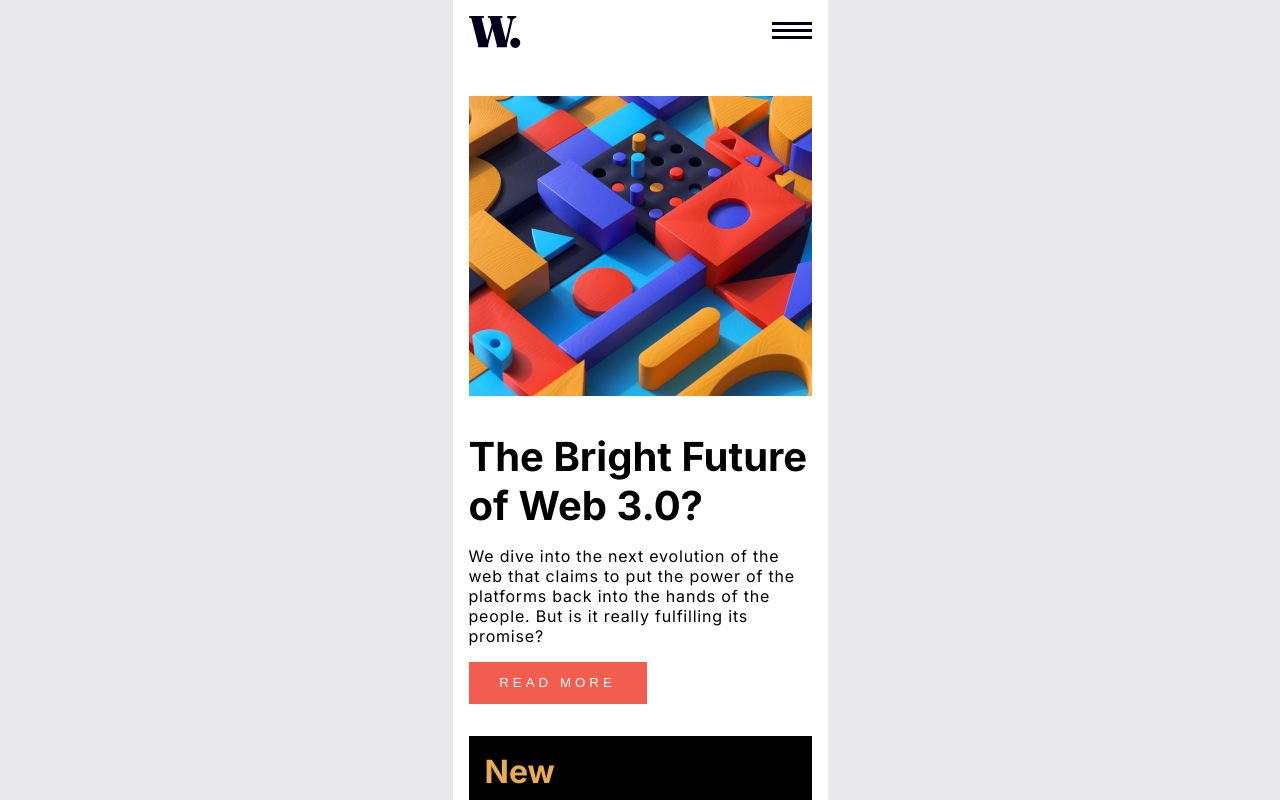
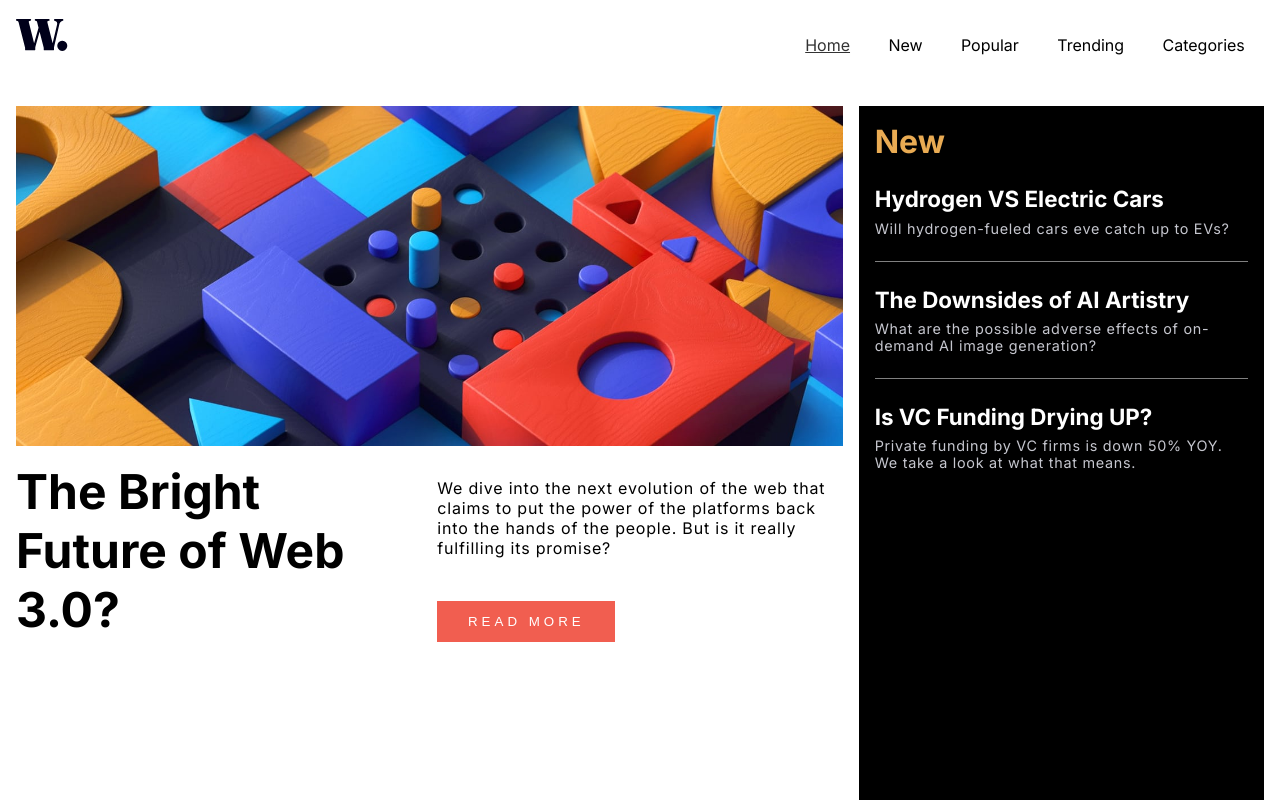
Before and after one commit to lukKotecki/FM-news-homepage, a React (Vite) app: page /home in a window 1280 px wide. Shown: the top 800 px of the page. Built offline with nearby package versions, Linux system fonts and the light colour scheme.

Commit message:
desctop view finished

```diff
--- a/src/components/Menu/menu.css
+++ b/src/components/Menu/menu.css
@@ -16,7 +16,7 @@
     height:100vh;
     width: 70%;
     transform: translateX(100%);
-    transition: all .2s ease-out;
+    transition: transform .2s ease-out;
   }
   .show-menu{
     transform: translateX(0%);
@@ -39,3 +39,23 @@
     text-decoration: underline;
     color: #333;
   }
+
+  @media (min-width: 768px){
+    .menu-container{
+      position: initial;
+      transform: translateX(0%);
+      height: fit-content;
+      padding: 0;
+
+      /* transition: none; */
+    }
+    #menu-btn , #close{
+      display: none;
+    }
+    .navigation{
+      display: flex;
+      margin: 0;
+    }
+
+
+  }
--- a/src/index.css
+++ b/src/index.css
@@ -22,9 +22,10 @@ a{
 }
 
 header{
+  grid-area: header;
   display: flex;
   justify-content: space-between;
-  align-items: center;
+  align-items: baseline;
   /* padding-bottom: 2em; */
 }
 .logo{
@@ -32,24 +33,24 @@ header{
 }
 
 
-
 article{
-  max-width: 375px;
+  grid-area: article;
+  /* max-width: 375px; */
   padding: 1em 0;
 }
 .article-image{
   width: 100%;
-  max-width: 375px;
-  padding: 2em 0;
+  /* max-width: 375px; */
+  padding: 1em 0;
 }
-article > h1{
+article h1{
   font-size: 2.5rem;
 }
-article > p{
+article p{
   padding: 1em 0;
   letter-spacing: .05em;
 }
-article > button {
+article button {
   background-color: hsl(5, 85%, 63%);
   color: white;
   letter-spacing: .3em;
@@ -60,6 +61,7 @@ article > button {
 
 
 aside{
+  grid-area: aside;
   background-color: black;
   color: white;
   padding: 1em;
@@ -87,6 +89,9 @@ aside li p{
   letter-spacing: .05em;
 }
 
+section{
+  grid-area: section;
+}
 section li{
   display: flex;
   margin: 1em 0;
@@ -109,3 +114,43 @@ section h4{
 section p{
   color: gray;
 }
+
+
+@media (min-width:768px){
+  .main-wrapper{
+    max-width: 1440px;
+    display: grid;
+    grid-template-columns: 1fr 1fr 1fr;
+    /* grid-template-rows: 1fr 1fr 1fr; */
+    gap: 1em;
+    grid-template-areas: "header header header"
+                        "article article aside"
+                        "article article aside"
+                        "section section section";
+  }
+
+  .article-image{
+    padding: 0;
+  }
+  section ul{
+    display: grid;
+    grid-template-columns: 1fr 1fr 1fr;
+    gap: 1em;
+  }
+  article{
+    display: grid;
+    grid-template: 1fr 1fr / 1fr 1fr;
+    gap: 1em;
+  }
+  .article-image{
+    grid-column: 1/3;
+  }
+  article h1{
+    font-size: 3rem;
+  }
+  article button{
+    margin-top: 2em;
+  }
+
+
+}
--- a/src/pages/Home.jsx
+++ b/src/pages/Home.jsx
@@ -4,7 +4,7 @@ import imageDesktop from '../assets/images/image-web-3-desktop.jpg'
 
 export default function Home(){
 
-    const [image, setImage] = React.useState(imageMobile)
+    const [image, setImage] = React.useState(window.innerWidth>375? imageDesktop : imageMobile)
 
     React.useEffect(()=>{
         function changeImage(){
@@ -19,10 +19,12 @@ export default function Home(){
         <article>
             <img className='article-image' src={image}/>
             <h1>The Bright Future of Web 3.0?</h1>
-            <p>We dive into the next evolution of the web that claims
-                to put the power of the platforms back into the hands of the people.
-                But is it really fulfilling its promise?</p>
-            <button>read more</button>
+            <div>
+                <p>We dive into the next evolution of the web that claims
+                    to put the power of the platforms back into the hands of the people.
+                    But is it really fulfilling its promise?</p>
+                <button>read more</button>
+            </div>
 
         </article>
     )
```
